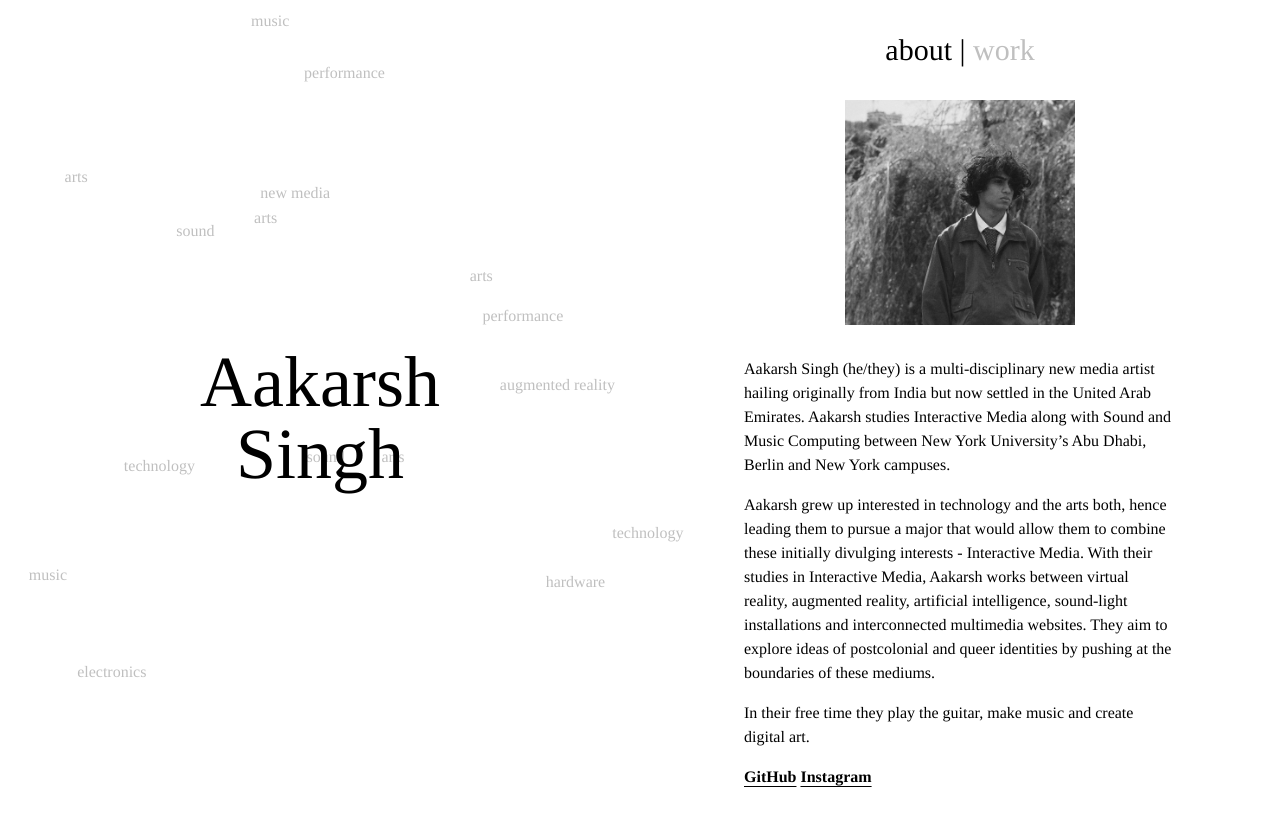
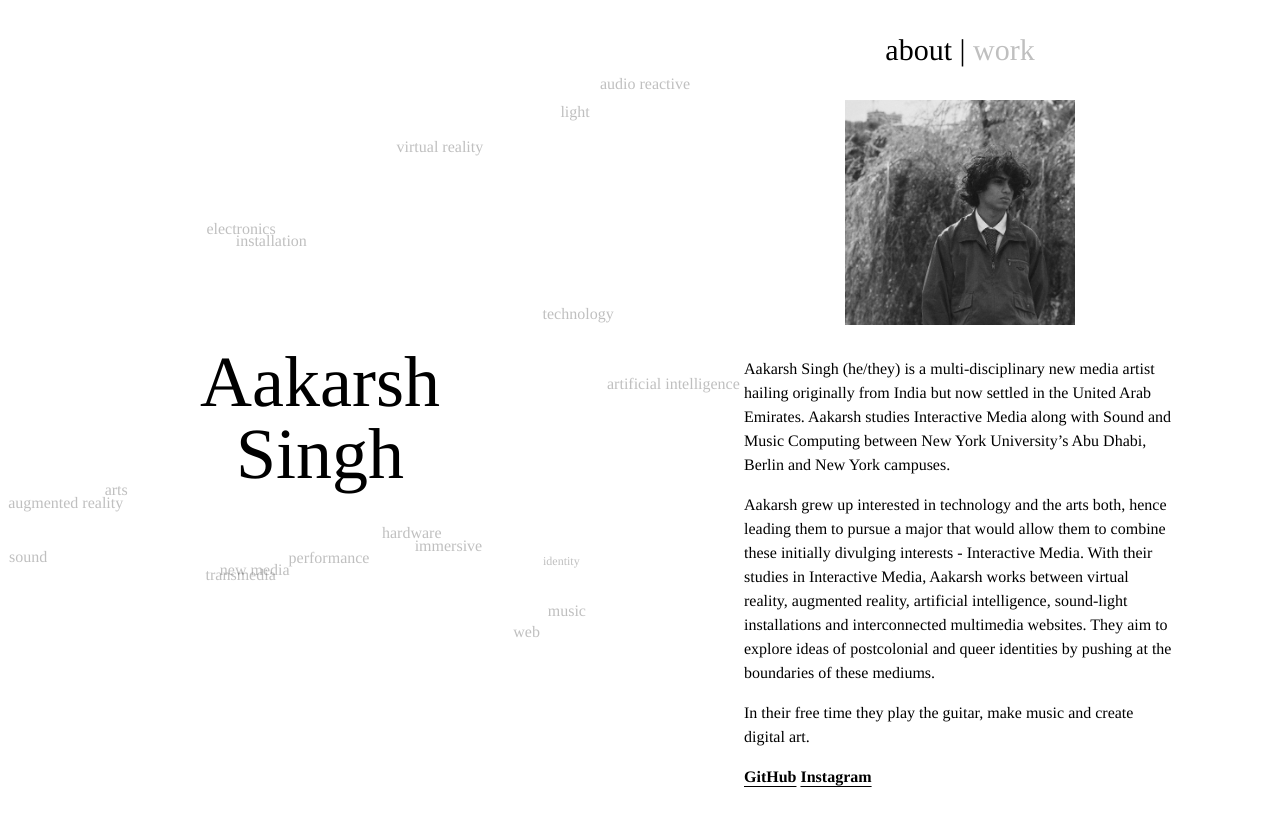
Before and after one commit to AakSin/personal-site, a React (Create React App) app: page / in a window 1280 px wide. Shown: the top 826 px of the page. Built offline with nearby package versions, Linux system fonts and the light colour scheme.

Commit message:
finished till communication plateau

```diff
--- a/src/App.js
+++ b/src/App.js
@@ -6,7 +6,7 @@ import Error from "./pages/Error";
 
 export default function App() {
   let randomNumbers = [];
-  for (let i = 0; i < 50; i++) {
+  for (let i = 0; i < 100; i++) {
     randomNumbers.push(Math.random());
   }
 
--- a/src/pages/WorkMain.jsx
+++ b/src/pages/WorkMain.jsx
@@ -39,7 +39,7 @@ export default function WorkMain() {
             slidesPerView: 3,
           },
         }}
-        style={{ padding: "1rem 3rem", height: "60vh", width: "95%" }}
+        style={{ padding: "3rem", height: "60vh", width: "95%" }}
         navigation={true}
         slidesPerView={1}
         spaceBetween={30}
--- a/src/pages/components/TextCloud.jsx
+++ b/src/pages/components/TextCloud.jsx
@@ -39,32 +39,41 @@ export default function TextCloud(props) {
       size: 1,
     },
     {
-      word: "technology",
+      word: "virtual reality",
       size: 1,
     },
     {
-      word: "arts",
+      word: "immersive",
       size: 1,
     },
     {
-      word: "music",
+      word: "transmedia",
+      size: 1,
+    },
+    ,
+    {
+      word: "audio reactive",
       size: 1,
     },
     {
-      word: "arts",
+      word: "installation",
       size: 1,
     },
     {
-      word: "sound",
+      word: "light",
       size: 1,
     },
     {
-      word: "performance",
+      word: "web",
       size: 1,
     },
     {
-      word: "arts",
+      word: "artificial intelligence",
       size: 1,
+    },
+    {
+      word: "identity",
+      size: 0.75,
     },
   ];
   return (
@@ -75,6 +84,7 @@ export default function TextCloud(props) {
           className="text-cloud"
           style={{
             position: "absolute",
+            fontSize: word.size + "rem",
             top: props.randomNumbers[i] * (window.innerHeight - 50),
             left:
               props.randomNumbers[i + wordProperties.length] *
--- a/src/workData.json
+++ b/src/workData.json
@@ -79,7 +79,15 @@
     },
     {
       "name": "Faceshopping",
-      "tags": ["augmented reality", "music", "technology", "new media"],
+      "tags": [
+        "augmented reality",
+        "audio reactive",
+        "music",
+        "technology",
+        "new media",
+        "identity",
+        "transmedia"
+      ],
       "date": "December 2022",
       "technology": "Cinema4D, Meta Spark Studio",
       "sourceCode": "https://github.com/AakSin/Faceshopping",
@@ -136,17 +144,32 @@
     },
     {
       "name": "aloegarten",
-      "tags": ["technology"],
+      "tags": [
+        "virtual reality",
+        "music",
+        "new media",
+        "immersive",
+        "transmedia",
+        "technology",
+        "arts",
+        "identity"
+      ],
       "date": "October - November 2022",
       "technology": "Unity, C#, Cinema4D",
       "description": [
         {
-          "header": "Planning",
-          "text": "Lorem ipsum dolor sit amet, consectetur adipiscing elit. Maecenas quis nulla imperdiet, pharetra nunc et, vestibulum nisi. Nullam tincidunt euismod magna, ac facilisis arcu congue in. Mauris sit amet pellentesque metus. Suspendisse potenti. Class aptent taciti sociosqu ad litora torquent per conubia nostra, per inceptos himenaeos. Cras gravida diam ac sapien porta eleifend."
+          "text": "Aloegarten is a virtual reality recreation of the worlds of Swedish artist Ecco2k / Zak Arogundade. Themes from his works regarding colorist societal alienation, substance abuse, powerlessness and identity are extrapolated in this three dimensional transmedia project.The project covers two of his songs - Peroxide and AAA Powerline."
         },
         {
-          "header": "Planning",
-          "text": "Lorem ipsum dolor sit amet, consectetur adipiscing elit. Maecenas quis nulla imperdiet, pharetra nunc et, vestibulum nisi. Nullam tincidunt euismod magna, ac facilisis arcu congue in. Mauris sit amet pellentesque metus. Suspendisse potenti. Class aptent taciti sociosqu ad litora torquent per conubia nostra, per inceptos himenaeos. Cras gravida diam ac sapien porta eleifend."
+          "header": "Conception",
+          "text": "The themes present in Ecco2k’s works are very personal to my lives as well. Through an exploration of his music videos and lyricism, I chose to expand and interpret these themes into my understanding of them. This started out by creating conception sketches in Procreate (present in the gallery above). This was to gain an understanding of the feel of the scenes. Then I started mapping out the project in 3D."
+        },
+        {
+          "header": "Technical Implementation",
+          "text": "The project is created using Unity. For the water in the first/Peroxide scene, I use Unity’s Universal Render Pipeline (URP). Using displacement maps and shadergraphs, I was able to simulate wave-like motion for the water. I then wrote C# scripts that would track this motion and create a buoyant force on any rigid body floating on water. The raft in the scene was given this script along with a controller script. A portal was implemented to take the user to the second/AAA Powerline scene."
+        },
+        {
+          "text": "In the AAA Powerline scene, I place the viewer into a car and create a cyberpunk city around them. I then start tweaking the material of the glass so that it simulates refraction and distortion of perspectives when viewed from different angles. The person is unable to move in the scene. They are in the backseat and unable to control their actions. I create a holographic material for the VR hands of the person, which they have been detached from. The car continues moving in an endless loop, unable to be controlled and having you forever stuck."
         }
       ],
       "media": [
@@ -193,10 +216,50 @@
       ]
     },
     {
-      "name": "Symphonizer",
-      "tags": ["technology"],
-      "date": "June 2022",
-      "technology": "Cinema4D, Unity",
+      "name": "Communication Plateau",
+      "tags": [
+        "audio reactive",
+        "installation",
+        "light",
+        "sound",
+        "technology"
+      ],
+      "date": "December 2022",
+      "technology": "Kinect, TouchDesigner",
+      "sourceCode": "https://github.com/AakSin/CommunicationPlateau",
+      "description": [
+        {
+          "text": "Communication Plateau is an interactive sound and light installation derived from Plato’s Allegory of The Cave. Inspired by the imagery of projections on the wall as a metaphor for existence, I set out to simulate a similar visual language in this installation. The project involves a Kinect Azure pointed at the entrance of the exhibition. The Kinect then sends point cloud data into TouchDesigner. The point cloud data is then formatted and passed through various nodes like blur, feedback and threshold. These nodes are also mapped to an original soundtrack and depending on the frequency, the values in the node changes, creating an audio-reactive experience."
+        }
+      ],
+      "media": [
+        {
+          "link": "https://i.imgur.com/RTQ4MOq.jpg",
+          "type": "image",
+          "caption": "Picture from project installation"
+        },
+        {
+          "link": "https://www.youtube.com/embed/A8lEnJhtTaM",
+          "type": "video",
+          "caption": "First demo on screen"
+        },
+        {
+          "link": "https://www.youtube.com/embed/5oVOlH9Gxgw",
+          "type": "video",
+          "caption": "First demo on a projector"
+        },
+        {
+          "link": "https://www.youtube.com/embed/ihP8nLv5nsE",
+          "type": "video",
+          "caption": "Video from project installation"
+        }
+      ]
+    },
+    {
+      "name": "“Real” Art",
+      "tags": ["technology", "installation", "artificial intelligence", "web"],
+      "date": "November 2022",
+      "technology": "JavaScript, React, Next.js, Firebase",
       "sourceCode": "https://www.google.com",
       "description": [
         {
@@ -210,48 +273,9 @@
       ],
       "media": [
         {
-          "link": "https://images.unsplash.com/photo-1579353977828-2a4eab540b9a?ixlib=rb-4.0.3&ixid=MnwxMjA3fDB8MHxwaG90by1wYWdlfHx8fGVufDB8fHx8&auto=format&fit=crop&w=1374&q=80",
+          "link": "https://i.imgur.com/goT2vNA.png",
           "type": "image",
-          "caption": "image 1"
-        },
-        {
-          "link": "https://tube.rvere.com/embed?v=7eB2bBNf1i0",
-          "type": "video",
-          "caption": "video 2"
-        },
-        {
-          "link": "https://images.unsplash.com/photo-1558389157-2e7920dc085c?ixlib=rb-4.0.3&ixid=MnwxMjA3fDB8MHxwaG90by1wYWdlfHx8fGVufDB8fHx8&auto=format&fit=crop&w=1470&q=80",
-          "type": "image",
-          "caption": "image 3"
-        },
-        {
-          "link": "https://images.unsplash.com/photo-1558389157-2e7920dc085c?ixlib=rb-4.0.3&ixid=MnwxMjA3fDB8MHxwaG90by1wYWdlfHx8fGVufDB8fHx8&auto=format&fit=crop&w=1470&q=80",
-          "type": "image",
-          "caption": "image 3"
-        }
-      ]
-    },
-    {
-      "name": "Louvre Installation",
-      "tags": ["technology"],
-      "date": "June 2022",
-      "technology": "Cinema4D, Unity",
-      "sourceCode": "https://www.google.com",
-      "description": [
-        {
-          "header": "Planning",
-          "text": "Lorem ipsum dolor sit amet, consectetur adipiscing elit. Maecenas quis nulla imperdiet, pharetra nunc et, vestibulum nisi. Nullam tincidunt euismod magna, ac facilisis arcu congue in. Mauris sit amet pellentesque metus. Suspendisse potenti. Class aptent taciti sociosqu ad litora torquent per conubia nostra, per inceptos himenaeos. Cras gravida diam ac sapien porta eleifend."
-        },
-        {
-          "header": "Planning",
-          "text": "Lorem ipsum dolor sit amet, consectetur adipiscing elit. Maecenas quis nulla imperdiet, pharetra nunc et, vestibulum nisi. Nullam tincidunt euismod magna, ac facilisis arcu congue in. Mauris sit amet pellentesque metus. Suspendisse potenti. Class aptent taciti sociosqu ad litora torquent per conubia nostra, per inceptos himenaeos. Cras gravida diam ac sapien porta eleifend."
-        }
-      ],
-      "media": [
-        {
-          "link": "https://images.unsplash.com/photo-1579353977828-2a4eab540b9a?ixlib=rb-4.0.3&ixid=MnwxMjA3fDB8MHxwaG90by1wYWdlfHx8fGVufDB8fHx8&auto=format&fit=crop&w=1374&q=80",
-          "type": "image",
-          "caption": "image 1"
+          "caption": "Screenshot of project website"
         },
         {
           "link": "https://tube.rvere.com/embed?v=7eB2bBNf1i0",
@@ -349,7 +373,7 @@
       ]
     },
     {
-      "name": "Communication Plateau",
+      "name": "Symphonizer",
       "tags": ["technology"],
       "date": "June 2022",
       "technology": "Cinema4D, Unity",
```
